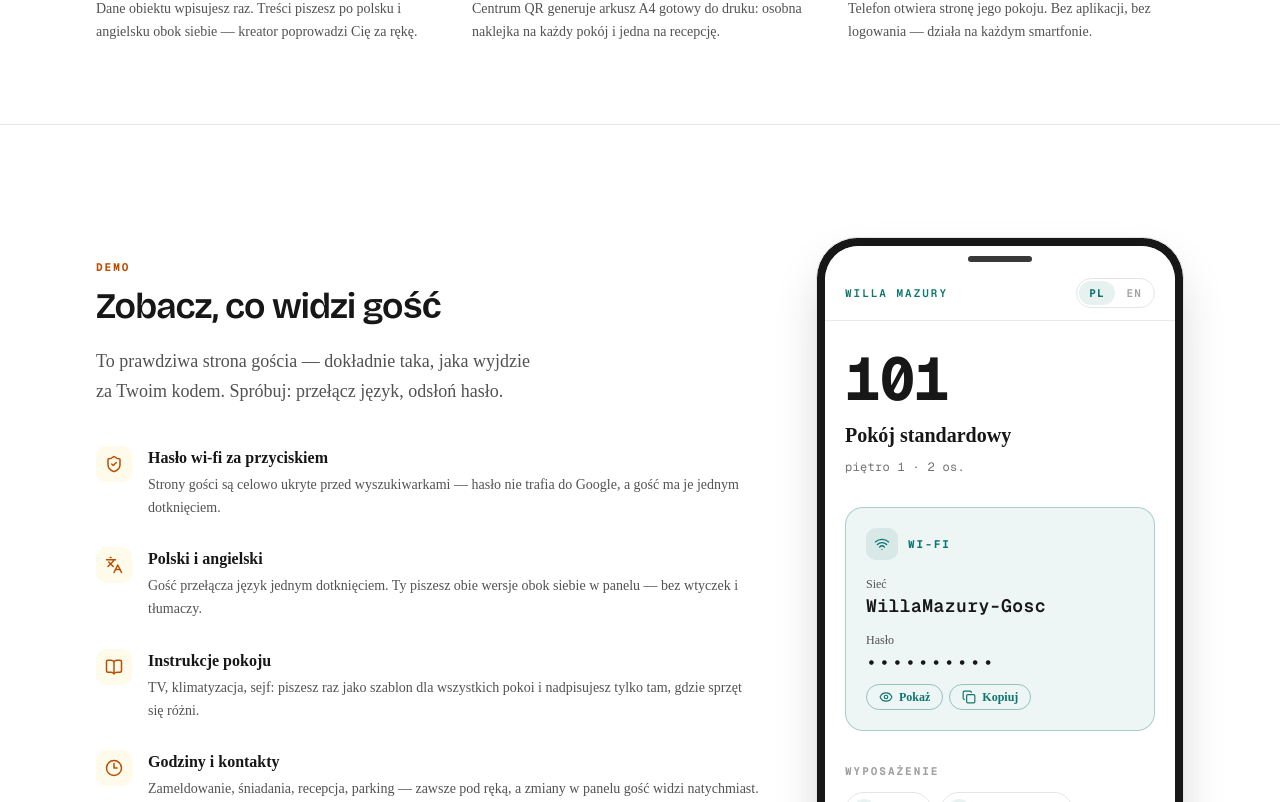
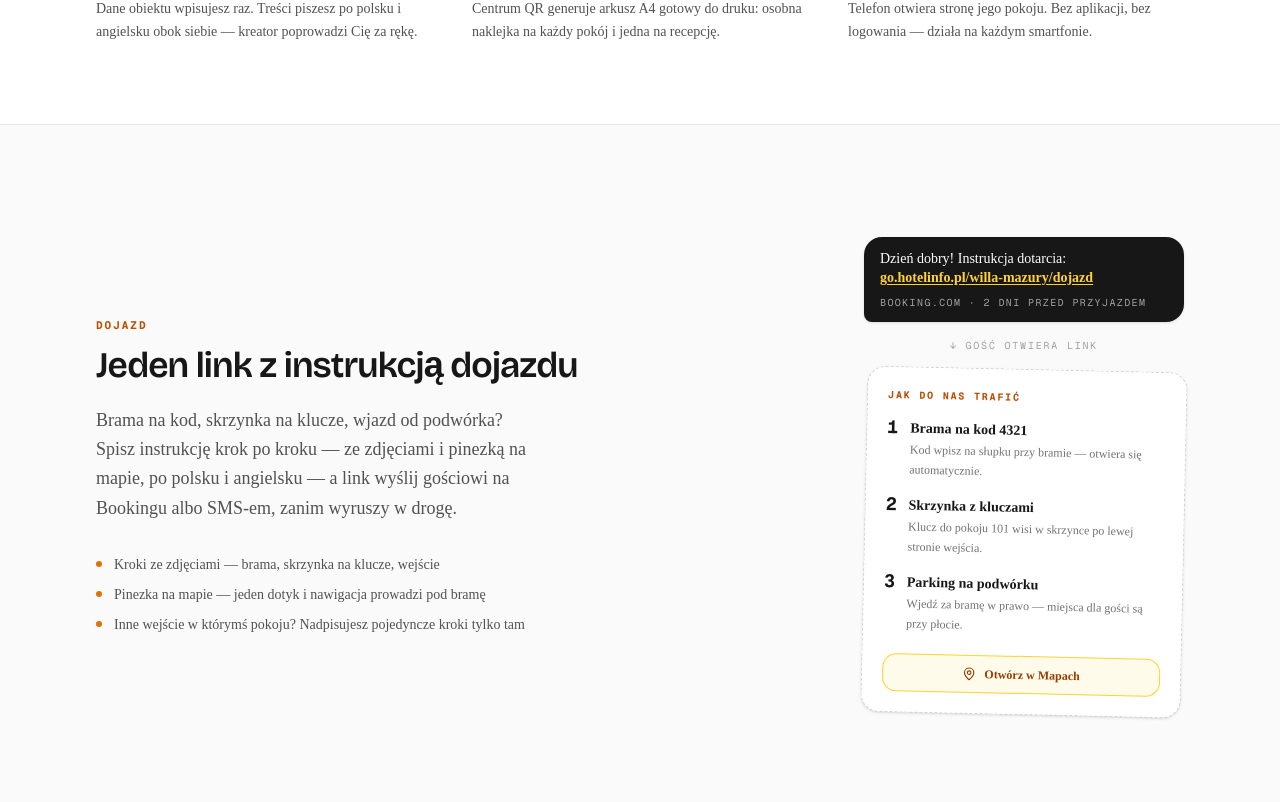
Before and after one commit to rafalwizen/hotel-info, a Next.js app: page / in a window 1280 px wide. Shown: the part 1498-2300 px from the top of the page. Built offline with nearby package versions, Linux system fonts and the light colour scheme.

Commit message:
feat(marketing): add arrival guide section to landing page

```diff
--- a/src/app/(marketing)/page.tsx
+++ b/src/app/(marketing)/page.tsx
@@ -6,6 +6,7 @@ import {
   Languages,
   Layers,
   Link2,
+  MapPin,
   QrCode,
   RefreshCw,
   ScanLine,
@@ -14,6 +15,7 @@ import {
 import { CtaLink } from "@/components/marketing/cta-link";
 import { StickerCard } from "@/components/marketing/sticker-card";
 import { DemoPhone } from "@/components/marketing/demo-phone";
+import { DEMO_STICKER_DOMAIN } from "@/lib/site";
 
 /** Shared section chrome: mono eyebrow + display heading. */
 function SectionHead({ eyebrow, title }: { eyebrow: string; title: string }) {
@@ -54,6 +56,28 @@ const RECEIVED_QUESTIONS = [
   { text: "Jak włączyć klimatyzację?", meta: "pokój 104 · 23:10", rotate: "-0.6deg" },
   { text: "O której zwalniamy pokój?", meta: "telefon · 10:05", rotate: "1deg" },
   { text: "Gdzie możemy zaparkować?", meta: "brama · 18:44", rotate: "-0.8deg" },
+];
+
+/** Arrival-guide mock — mirrors the real /{hotel}/dojazd page content. */
+const ARRIVAL_STEPS = [
+  {
+    title: "Brama na kod 4321",
+    body: "Kod wpisz na słupku przy bramie — otwiera się automatycznie.",
+  },
+  {
+    title: "Skrzynka z kluczami",
+    body: "Klucz do pokoju 101 wisi w skrzynce po lewej stronie wejścia.",
+  },
+  {
+    title: "Parking na podwórku",
+    body: "Wjedź za bramę w prawo — miejsca dla gości są przy płocie.",
+  },
+];
+
+const ARRIVAL_POINTS = [
+  "Kroki ze zdjęciami — brama, skrzynka na klucze, wejście",
+  "Pinezka na mapie — jeden dotyk i nawigacja prowadzi pod bramę",
+  "Inne wejście w którymś pokoju? Nadpisujesz pojedyncze kroki tylko tam",
 ];
 
 const DEMO_POINTS = [
@@ -201,6 +225,76 @@ export default function LandingPage() {
         </div>
       </section>
 
+      {/* Arrival guide — the second artifact: one link sent before the trip. */}
+      <section className="bg-neutral-50">
+        <div className="mx-auto grid w-full max-w-6xl gap-14 px-5 py-20 md:grid-cols-[1fr_auto] md:items-center md:px-8 md:py-28">
+          <div>
+            <SectionHead eyebrow="Dojazd" title="Jeden link z instrukcją dojazdu" />
+            <p className="mt-5 max-w-md text-lg leading-relaxed text-neutral-600">
+              Brama na kod, skrzynka na klucze, wjazd od podwórka? Spisz instrukcję krok po
+              kroku — ze zdjęciami i pinezką na mapie, po polsku i angielsku — a link wyślij
+              gościowi na Bookingu albo SMS-em, zanim wyruszy w drogę.
+            </p>
+            <ul className="mt-8 space-y-2.5">
+              {ARRIVAL_POINTS.map((point) => (
+                <li key={point} className="flex items-start gap-3 text-sm text-neutral-600">
+                  <span
+                    className="mt-1.5 size-1.5 shrink-0 rounded-full bg-amber-600"
+                    aria-hidden
+                  />
+                  {point}
+                </li>
+              ))}
+            </ul>
+          </div>
+          <div className="flex flex-col items-center gap-4">
+            {/* The message the owner actually sends */}
+            <div className="w-full max-w-xs rounded-2xl rounded-bl-md bg-neutral-900 px-4 py-3 shadow-sm">
+              <p className="text-sm leading-snug text-white">
+                Dzień dobry! Instrukcja dotarcia:{" "}
+                <span className="font-semibold text-amber-300 underline underline-offset-2">
+                  {DEMO_STICKER_DOMAIN}/willa-mazury/dojazd
+                </span>
+              </p>
+              <p className="mt-2 font-mono text-[10px] uppercase tracking-[0.14em] text-neutral-400">
+                Booking.com · 2 dni przed przyjazdem
+              </p>
+            </div>
+            <p
+              className="font-mono text-[10px] uppercase tracking-[0.18em] text-neutral-400"
+              aria-hidden
+            >
+              ↓ gość otwiera link
+            </p>
+            {/* What opens — styled like the printable artifacts elsewhere on the page */}
+            <div className="w-full max-w-xs rotate-[1.25deg] rounded-2xl border border-dashed border-neutral-300 bg-white p-5 shadow-sm transition-transform duration-300 ease-out hover:rotate-0">
+              <p className="font-mono text-[10px] font-bold uppercase tracking-[0.18em] text-amber-700">
+                Jak do nas trafić
+              </p>
+              <ol className="mt-4 space-y-4">
+                {ARRIVAL_STEPS.map((step, index) => (
+                  <li key={step.title} className="flex gap-3">
+                    <span className="font-mono text-lg leading-none font-bold text-neutral-900">
+                      {index + 1}
+                    </span>
+                    <div>
+                      <p className="text-sm font-semibold text-neutral-900">{step.title}</p>
+                      <p className="mt-0.5 text-xs leading-relaxed text-neutral-500">
+                        {step.body}
+                      </p>
+                    </div>
+                  </li>
+                ))}
+              </ol>
+              <div className="mt-5 flex items-center justify-center gap-2 rounded-xl border border-amber-300 bg-amber-50 px-3 py-2.5 text-xs font-semibold text-amber-800">
+                <MapPin className="size-3.5" aria-hidden />
+                Otwórz w Mapach
+              </div>
+            </div>
+          </div>
+        </div>
+      </section>
+
       {/* Demo: the REAL guest page, interactive, in a phone frame. */}
       <section id="demo" className="scroll-mt-20">
         <div className="mx-auto grid w-full max-w-6xl gap-14 px-5 py-20 md:grid-cols-[1fr_auto] md:items-center md:px-8 md:py-28">
```
